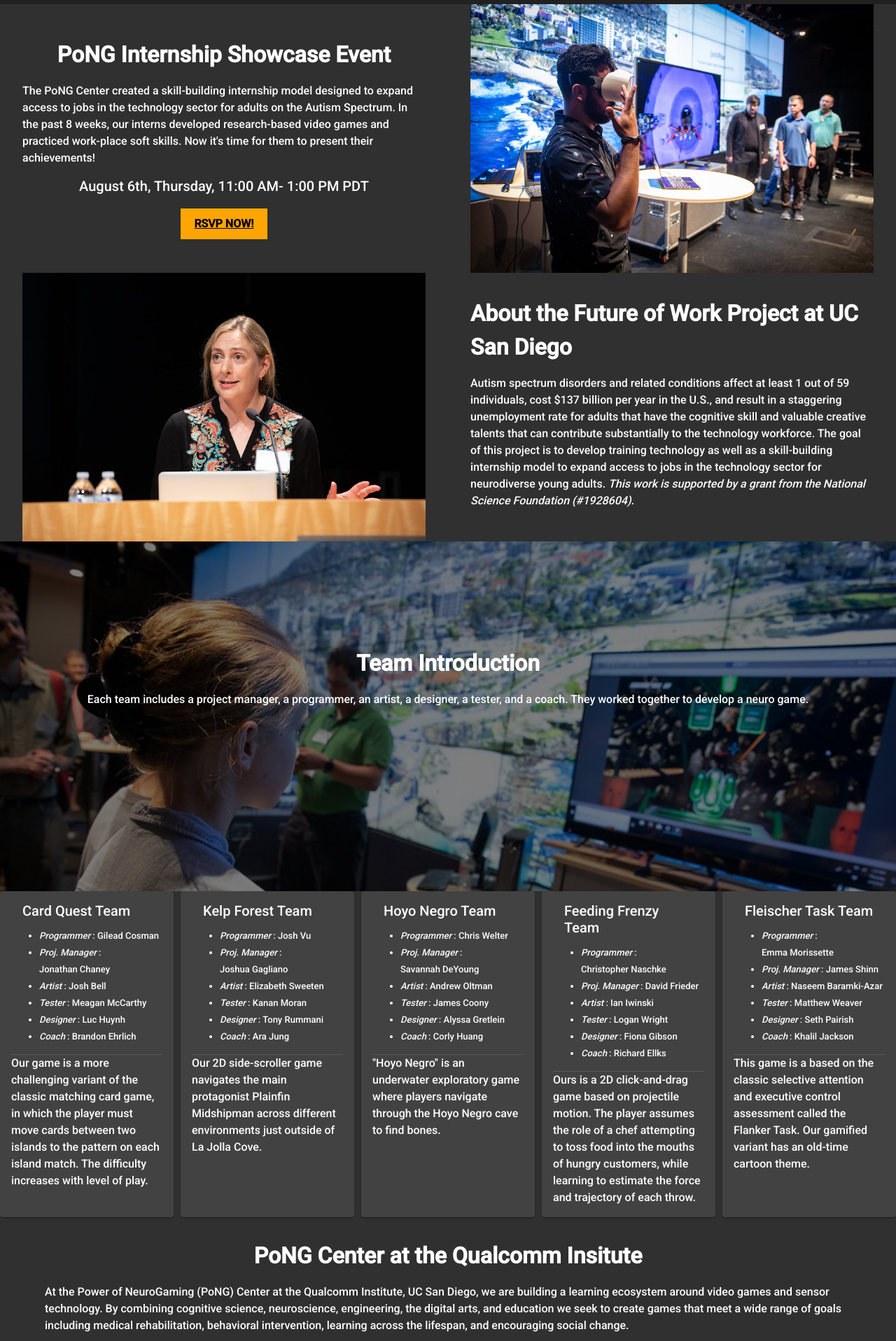
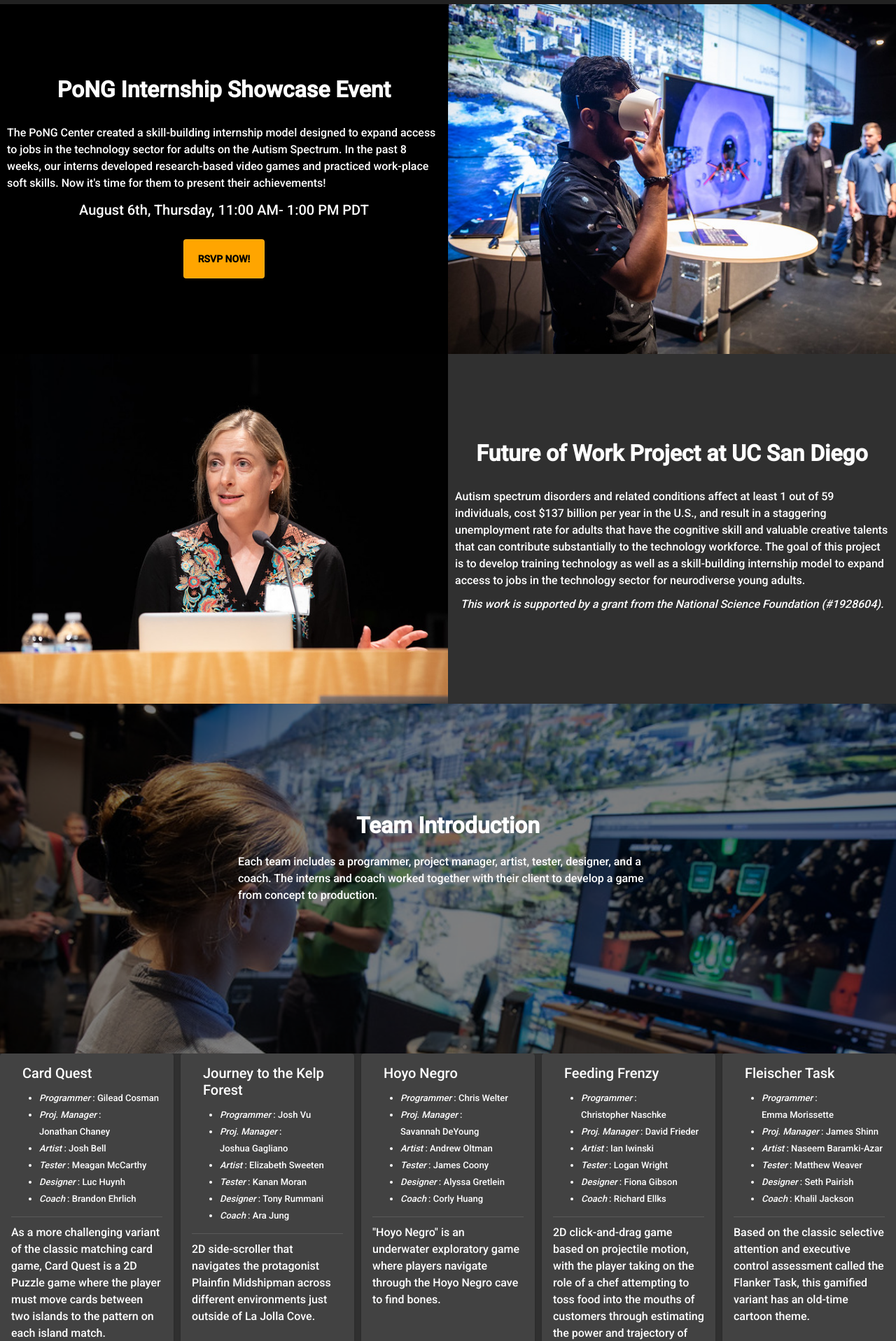
Before and after one commit to powerofneurogaming/internship2020-angular, an Angular app: page / in a window 1280 px wide. Shown: the part 74-1991 px from the top of the page at 70% size. Built offline with nearby package versions, Linux system fonts and the light colour scheme.

Commit message:
updated text

```diff
--- a/src/app/app.component.html
+++ b/src/app/app.component.html
@@ -1,3 +1,4 @@
+<app-totop></app-totop>
 <div  class="hidescroll">
   <app-topbar></app-topbar>
   <mat-sidenav-container fxLayout="column" fxFlexFill>
--- a/src/app/final/final.component.html
+++ b/src/app/final/final.component.html
@@ -1,11 +1,11 @@
 <div fxLayout="column" fxLayoutAlign="space-around center">
-    <div fxLayout="row" fxLayout.lt-sm="column" fxLayoutAlign="space-around center">
-        <div fxLayout="column" fxFlex="45" fxLayoutAlign="space-around center">
+    <div [ngStyle.gt-sm]="{'background-color': '#000'}" fxLayout="row" fxLayout.lt-md="column" fxLayoutAlign="space-around center">
+        <div fxLayout="column" fxFlex="50" fxLayoutAlign="space-around center">
             <div fxLayout="row" fxLayoutAlign="space-around center">
-                <h1>PoNG Internship Showcase Event</h1>
+                <h1 fxFill>PoNG Internship Showcase Event</h1>
             </div>
-            <div fxLayout="row" fxLayoutAlign="space-around center">
-                <p>The PoNG Center created a skill-building internship model designed to expand access to jobs in the technology sector for adults on the Autism Spectrum. In the past 8 weeks, our interns developed research-based video games and practiced work-place soft skills. Now it's time for them to present their achievements!</p>
+            <div fxLayout="row" fxFlex="90" fxLayoutAlign="space-around center">
+                <p style="margin:10px;">The PoNG Center created a skill-building internship model designed to expand access to jobs in the technology sector for adults on the Autism Spectrum. In the past 8 weeks, our interns developed research-based video games and practiced work-place soft skills. Now it's time for them to present their achievements!</p>
             </div>
             <div fxLayout="row" fxLayoutAlign="space-around center">
                 <h2>August 6th, Thursday, 11:00 AM- 1:00 PM PDT</h2>
@@ -14,20 +14,21 @@
                 <a mat-stroked-button class="linkbutton" href="https://ucsd.zoom.us/webinar/register/WN_1PyDRoEtSUuLWn-tGhOIHw" target="_blank">RSVP NOW!</a>
             </div>
         </div>
-        <div fxLayout="column" fxFlex="45" fxLayoutAlign="space-around center">
-            <img  src="assets/images/fowimage.jpg" alt="VR headset in use">
+        <div fxLayout="column" fxFlex="50" fxFill fxLayoutAlign="space-around center">
+            <div class="fowimage"></div>
         </div>
     </div>
-    <div fxLayout="row" fxLayout.lt-sm="column" fxLayoutAlign="space-around center">
-        <div fxLayout="column" fxFlex="45" fxLayoutAlign="space-around center">
-            <img src="assets/images/leannejpg.jpg" alt="Leanne">
+    <div fxLayout="row" fxLayout.lt-md="column" fxLayoutAlign="space-around center">
+        <div fxLayout="column" fxFlex="50" fxFill fxLayoutAlign="space-around center">
+            <div class="leanneimage"></div>
         </div>
-        <div fxLayout="column" fxFlex="45" fxLayoutAlign="space-around center">
+        <div fxLayout="column" fxFlex="50" fxLayoutAlign="space-around center">
             <div fxLayout="row" fxLayoutAlign="space-around center">
-                <h1>About the Future of Work Project at UC San Diego</h1>
+                <h1 style="text-align: center;">Future of Work Project at UC&nbsp;San&nbsp;Diego</h1>
             </div>
-            <div fxLayout="row" fxLayoutAlign="space-around center">
-                <p>Autism spectrum disorders and related conditions affect at least 1 out of 59 individuals, cost $137 billion per year in the U.S., and result in a staggering unemployment rate for adults that have the cognitive skill and valuable creative talents that can contribute substantially to the technology workforce. The goal of this project is to develop training technology as well as a skill-building internship model to expand access to jobs in the technology sector for neurodiverse young adults. <em>This work is supported by a grant from the National Science Foundation (#1928604).</em></p>
+            <div fxLayout="column" fxLayoutAlign="space-around center">
+                <p style="margin:10px;">Autism spectrum disorders and related conditions affect at least 1 out of 59 individuals, cost $137 billion per year in the U.S., and result in a staggering unemployment rate for adults that have the cognitive skill and valuable creative talents that can contribute substantially to the technology workforce. The goal of this project is to develop training technology as well as a skill-building internship model to expand access to jobs in the technology sector for neurodiverse young adults.</p>
+                <p><em>This work is supported by a grant from the National Science Foundation (#1928604).</em></p>
             </div>
         </div>
     </div>
@@ -36,7 +37,7 @@
             <div class="bgimgdarken">
                 <div fxLayout="column" fxLayoutAlign="space-around center">
                     <h1 class="center">Team Introduction</h1>
-                    <p>Each team includes a project manager, a programmer, an artist, a designer, a tester, and a coach. They worked together to develop a neuro game.</p>
+                    <p style="max-width:600px;">Each team includes a programmer, project manager, artist, tester, designer, and a coach. The interns and coach worked together with their client to develop a game from concept to production.</p>
                 </div>
             </div>
         </div>
@@ -51,7 +52,7 @@
                     <li *ngFor="let n of t.members"><em>{{n.title}}</em> : {{n.name}}</li>
                 </ul>
                 <mat-divider></mat-divider>
-                <p>{{t.blurb}}</p>
+                <p style="padding-top: 10px;">{{t.blurb}}</p>
             </mat-card-content>
         </mat-card>
     </div>
@@ -62,7 +63,7 @@
                 <h1>PoNG Center at the Qualcomm Insitute</h1>
             </div>
             <div fxLayout="row" fxLayout.sm="column" fxLayoutAlign="space-around center">
-                <p>At the Power of NeuroGaming (PoNG) Center at the Qualcomm Institute, UC San Diego, we are building a learning ecosystem around video games and sensor technology. By combining cognitive science, neuroscience, engineering, the digital arts, and education we seek to create games that meet a wide range of goals including medical rehabilitation, behavioral intervention, learning across the lifespan, and encouraging social change.</p>
+                <p style="margin:10px;">At the <a style="color: white;" href="http://pong-center.ucsd.edu">Power of NeuroGaming (PoNG) Center</a> at the Qualcomm Institute, UC San Diego, we are building a learning ecosystem around video games and sensor technology. By combining cognitive science, neuroscience, engineering, the digital arts, and education we seek to create games that meet a wide range of goals including medical rehabilitation, behavioral intervention, learning across the lifespan, and encouraging social change.</p>
             </div>
         </div>
     </div>
--- a/src/app/final/final.component.scss
+++ b/src/app/final/final.component.scss
@@ -9,6 +9,39 @@ img{
     background-size: cover;
     width: 100%;
     height: 500px;
+}
+
+.fowimage{
+    background-image: url('../../assets/images/fowimage.jpg');
+    background-repeat: no-repeat;
+    background-size: cover;
+    width: 100%;
+    height: 500px;
+}
+.fowbg {
+    background-image: linear-gradient(to top right, rgba(50,50,50,1), rgba(90,90,90,0));
+    overflow: hidden;
+    background-size: cover;
+    width: 100%;
+    height: 100%;
+    z-index: 2;
+}
+
+.leanneimage{
+    background-image: url('../../assets/images/leannejpg.jpg');
+    background-repeat: no-repeat;
+    background-size: cover;
+    background-position: center;
+    width: 100%;
+    height: 500px;
+}
+.leannebg {
+    background-image: linear-gradient(to top right, rgba(50,50,50,0), rgba(50,50,50,1));
+    overflow: hidden;
+    background-size: cover;
+    width: 100%;
+    height: 100%;
+    z-index: 2;
 }
 
 .bgimgdarken{
@@ -31,4 +64,5 @@ img{
     color:black;
     font-weight: bold;
     padding: 10px 20px 10px 20px;
+    margin: 10px;
 }
--- a/src/app/footer/footer.component.html
+++ b/src/app/footer/footer.component.html
@@ -1,8 +1,15 @@
 <mat-toolbar>
-    <mat-toolbar-row style="height:80px;" fxLayoutAlign="center center" >
-        <div fxLayout="column" fxLayoutAlign="center center">
-            <a mat-stroked-button class="linkbutton" href="https://ucsd.zoom.us/webinar/register/WN_1PyDRoEtSUuLWn-tGhOIHw" target="_blank" fxFlex>RSVP NOW!</a>
-            <p style="font-size: small;">©2020 by The Power of NeuroGaming Center</p>
+    <mat-toolbar-row *ngIf="false" style="height:80px; width:100%;">
+        <div fxLayout="row" fxLayoutAlign="start center" style="height:100%; width:100%;">
+            <a href="http://pong-center.ucsd.edu" style="height:100%;" fxFlex="150px">
+                <img src="assets/images/pong_logo_black.png" alt="pong" style="height:90%;">
+            </a>
+            <span fxFlex></span>
+        </div>
+    </mat-toolbar-row>
+    <mat-toolbar-row style="width:100%;">
+        <div fxLayout="column" fxLayoutAlign="center center" style="width:100%;">
+            <a style="font-size: small; color:white;" href="http://pong-center.ucsd.edu">©2020 by The Power of NeuroGaming Center</a>
         </div>
     </mat-toolbar-row>
 </mat-toolbar>
--- a/src/app/footer/footer.component.scss
+++ b/src/app/footer/footer.component.scss
@@ -3,4 +3,5 @@
     color:black;
     font-weight: bold;
     padding: 10px 20px 10px 20px;
+    margin: 10px;
 }
--- a/src/app/teams.ts
+++ b/src/app/teams.ts
@@ -1,6 +1,6 @@
 export const teams = [
     {
-        teamname : "Card Quest Team",
+        teamname : "Card Quest",
         members : [
             { title: "Programmer", name: "Gilead\u00A0Cosman" },
             { title: "Proj.\u00A0Manager", name: "Jonathan\u00A0Chaney" },
@@ -9,10 +9,10 @@ export const teams = [
             { title: "Designer", name: "Luc\u00A0Huynh" },
             { title: "Coach", name: "Brandon\u00A0Ehrlich" },
         ],
-        blurb: "Our game is a more challenging variant of the classic matching card game, in which the player must move cards between two islands to the pattern on each island match.  The difficulty increases with level of play.",
+        blurb: "As a more challenging variant of the classic matching card game, Card Quest is a 2D Puzzle game where the player must move cards between two islands to the pattern on each island match."
     },
     {
-        teamname: "Kelp Forest Team",
+        teamname: "Journey to the Kelp Forest",
         members: [
             { title: "Programmer", name: "Josh\u00A0Vu" },
             { title: "Proj.\u00A0Manager", name: "Joshua\u00A0Gagliano" },
@@ -21,10 +21,10 @@ export const teams = [
             { title: "Designer", name: "Tony\u00A0Rummani" },
             { title: "Coach", name: "Ara\u00A0Jung" },
         ],
-        blurb: "Our 2D side-scroller game navigates the main protagonist Plainfin Midshipman across different environments just outside of La Jolla Cove."
+        blurb: "2D side-scroller that navigates the protagonist Plainfin Midshipman across different environments just outside of La Jolla Cove."
     },
     {
-        teamname: "Hoyo Negro Team",
+        teamname: "Hoyo Negro",
         members: [
             { title: "Programmer", name: "Chris\u00A0Welter" },
             { title: "Proj.\u00A0Manager", name: "Savannah\u00A0DeYoung" },
@@ -36,7 +36,7 @@ export const teams = [
         blurb: "\"Hoyo Negro\" is an underwater exploratory game where players navigate through the Hoyo Negro cave to find bones."
     },
     {
-        teamname: "Feeding Frenzy Team",
+        teamname: "Feeding Frenzy",
         members: [
             { title: "Programmer", name: "Christopher\u00A0Naschke" },
             { title: "Proj.\u00A0Manager", name: "David\u00A0Frieder" },
@@ -45,10 +45,10 @@ export const teams = [
             { title: "Designer", name: "Fiona\u00A0Gibson" },
             { title: "Coach", name: "Richard\u00A0Ellks" },
         ],
-        blurb: "Ours is a 2D click-and-drag game based on projectile motion.  The player assumes the role of a chef attempting to toss food into the mouths of hungry customers, while learning to estimate the force and trajectory of each throw."
+        blurb: "2D click-and-drag game based on projectile motion, with the player taking on the role of a chef attempting to toss food into the mouths of customers through estimating the power and trajectory of the throw."
     },
     {
-        teamname: "Fleischer Task Team",
+        teamname: "Fleischer Task",
         members: [
             { title: "Programmer", name: "Emma\u00A0Morissette" },
             { title: "Proj.\u00A0Manager", name: "James\u00A0Shinn" },
@@ -57,6 +57,6 @@ export const teams = [
             { title: "Designer", name: "Seth\u00A0Pairish" },
             { title: "Coach", name: "Khalil\u00A0Jackson" },
         ],
-        blurb: "This game is a based on the classic selective attention and executive control assessment called the Flanker Task.  Our gamified variant has an old-time cartoon theme."
+        blurb: "Based on the classic selective attention and executive control assessment called the Flanker Task, this gamified variant has an old-time cartoon theme."
     },
 ]
--- /dev/null
+++ b/src/app/totop/totop.component.html
@@ -0,0 +1,3 @@
+<button class="bottombutton" mat-fab *ngIf="isShow" (click)="gotoTop()" color="primary">
+    <mat-icon aria-hidden="false">arrow_upward</mat-icon>
+</button>
--- /dev/null
+++ b/src/app/totop/totop.component.scss
@@ -0,0 +1,6 @@
+.bottombutton {
+    position: fixed;
+    bottom: 5px;
+    right: 5px;
+    z-index: 3;
+}
--- /dev/null
+++ b/src/app/totop/totop.component.ts
@@ -0,0 +1,45 @@
+import { Component, HostListener, OnInit } from '@angular/core';
+
+@Component({
+  selector: 'app-totop',
+  templateUrl: './totop.component.html',
+  styleUrls: ['./totop.component.scss']
+})
+export class TotopComponent implements OnInit {
+
+  constructor() { }
+
+  ngOnInit(): void {
+  }
+
+  isShow: boolean;
+  topPosToStartShowing = 100;
+
+  @HostListener('window:scroll')
+  checkScroll() {
+
+    // window의 scroll top
+    // Both window.pageYOffset and document.documentElement.scrollTop returns the same result in all the cases. window.pageYOffset is not supported below IE 9.
+
+    const scrollPosition = window.pageYOffset || document.documentElement.scrollTop || document.body.scrollTop || 0;
+
+    console.log('[scroll]', scrollPosition);
+
+    if (scrollPosition >= this.topPosToStartShowing) {
+      this.isShow = true;
+    } else {
+      this.isShow = false;
+    }
+  }
+
+  // TODO: Cross browsing
+  gotoTop() {
+    window.scroll({
+      top: 0,
+      left: 0,
+      behavior: 'smooth'
+    });
+  }
+
+
+}
--- a/src/index.html
+++ b/src/index.html
@@ -2,10 +2,10 @@
 <html lang="en">
 <head>
   <meta charset="utf-8">
-  <title>Ponginternship2020</title>
+  <title>Internship Showcase 2020</title>
   <base href="/">
   <meta name="viewport" content="width=device-width, initial-scale=1">
-  <link rel="icon" type="image/x-icon" href="favicon.ico">
+  <link rel="icon" type="image/x-icon" href="assets/nsmall.png">
   <link href="https://fonts.googleapis.com/css?family=Roboto:300,400,500&display=swap" rel="stylesheet">
   <link href="https://fonts.googleapis.com/icon?family=Material+Icons" rel="stylesheet">
 </head>
```
Also changed, not shown: src/app/app.module.ts (+6 -2 lines), 1 other file (tests, documents, lock files or other folders).
